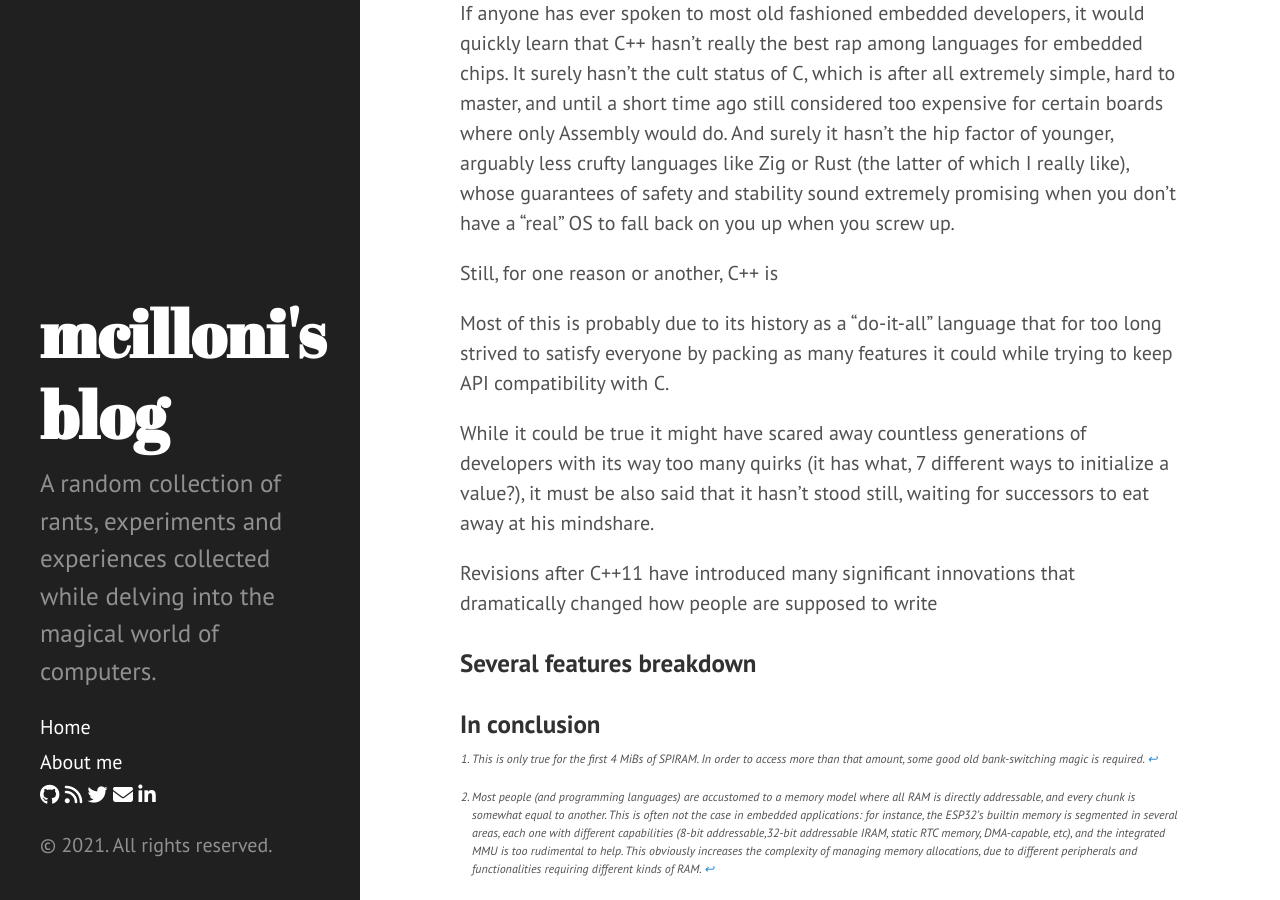
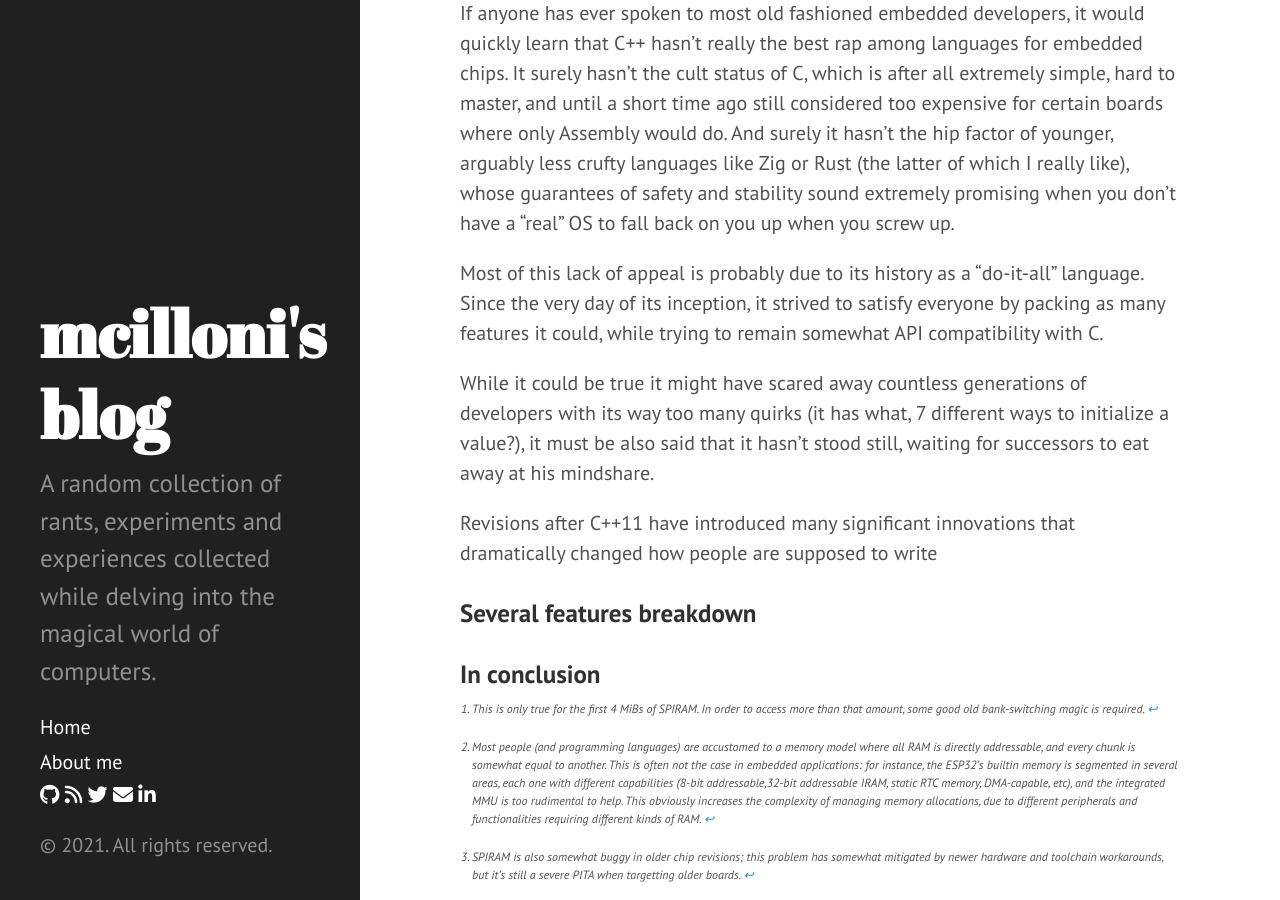
Before and after one commit to mcilloni/mcilloni.github.io, a Jekyll site: the page built from _posts/2021-01-04-CXX-on-ESP32.md, in a window 1280 px wide and 900 px high, scrolled down 1402 px. Built offline with Jekyll 4.4.1, drawn with Linux system fonts in a browser that asks for light colours; nearby versions of some CDN libraries; comment, search, counter and statistics services are not loaded.

Commit message:
post: more work

```diff
--- a/_posts/2021-01-04-CXX-on-ESP32.md
+++ b/_posts/2021-01-04-CXX-on-ESP32.md
@@ -21,9 +21,7 @@ The addition of SPIRAM comes however with a few (arguably acceptable) drawbacks,
 If anyone has ever spoken to most old fashioned embedded developers, it would quickly learn that C++ hasn't really the best rap among languages for embedded chips.
 It surely hasn't the cult status of C, which is after all extremely simple, hard to master, and until a short time ago still considered too expensive for certain boards where only Assembly would do. And surely it hasn't the hip factor of younger, arguably less crufty languages like Zig or Rust (the latter of which I really like), whose guarantees of safety and stability sound extremely promising when you don't have a "real" OS to fall back on you up when you screw up.
 
-Still, for one reason or another, C++ is
-
-Most of this is probably due to its history as a "do-it-all" language that for too long strived to satisfy everyone by packing as many features it could while trying to keep API compatibility with C.
+Most of this lack of appeal is probably due to its history as a "do-it-all" language. Since the very day of its inception, it strived to satisfy everyone by packing as many features it could, while trying to remain somewhat API compatibility with C.
 
 While it could be true it might have scared away countless generations of developers with its way too many quirks (it has what, 7 different ways to initialize a value?), it must be also said that it hasn't stood still, waiting for successors to eat away at his mindshare.
 
```
